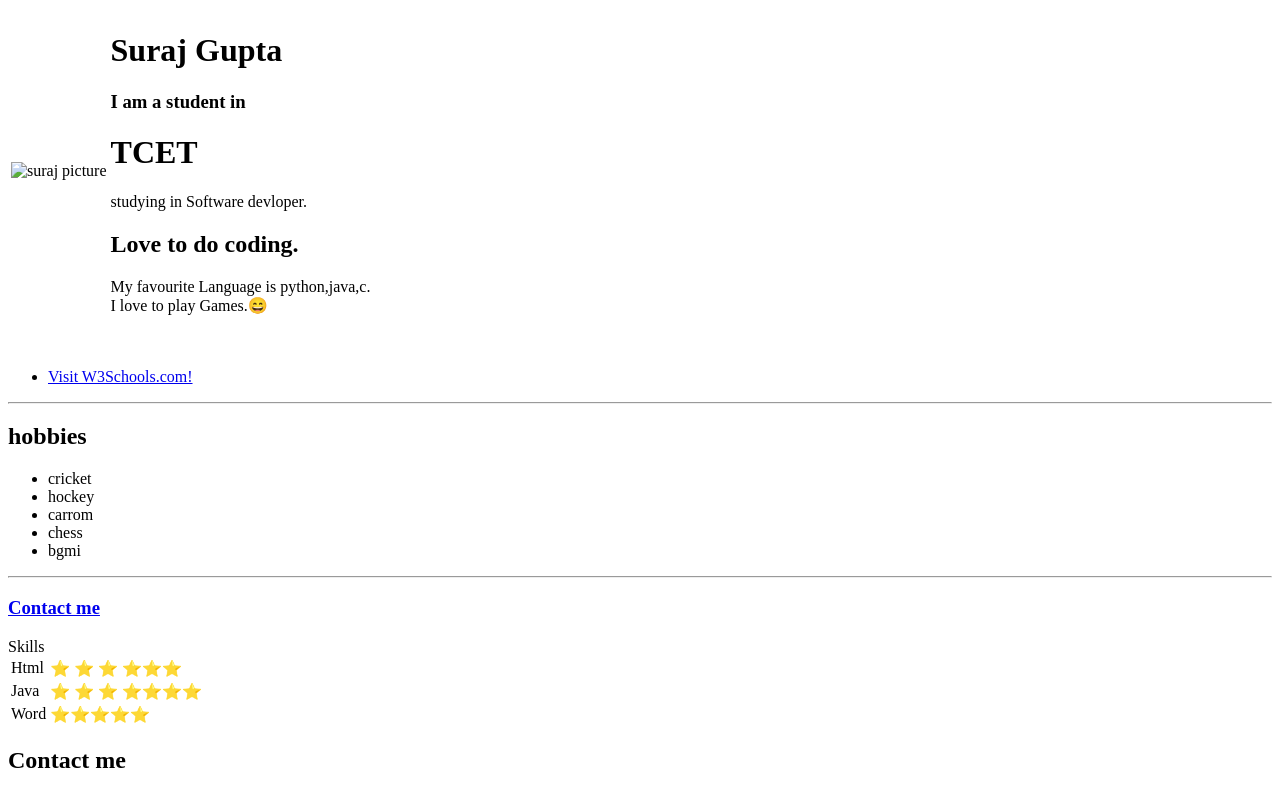
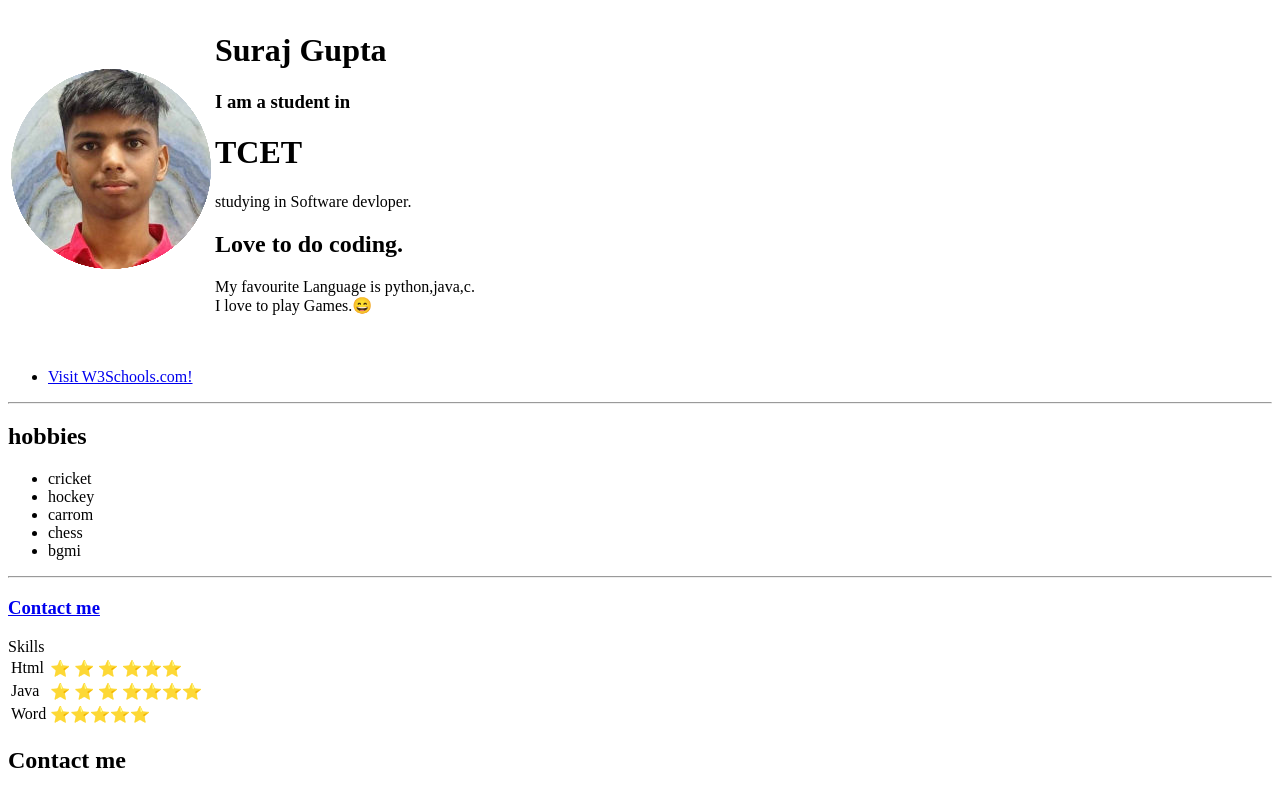
Before and after one commit to Suraj49Gupta/suraj, a plain HTML site: page index.html in a window 1280 px wide. Shown: the top 791 px of the page. Drawn offline with Linux system fonts and the light colour scheme.

Commit message:
Update index.html

```diff
--- a/index.html
+++ b/index.html
@@ -11,7 +11,7 @@
 <body>
     <table>
         <tr>
-            <td> <img src="image/image.png" alt="suraj picture"></td>
+            <td> <img src="./image.png" alt="suraj picture"></td>
             <td>
                 <h1> Suraj Gupta</h1>
                 <h3>I am a student in <h1>TCET</h1>studying in Software devloper.</h3>
```
